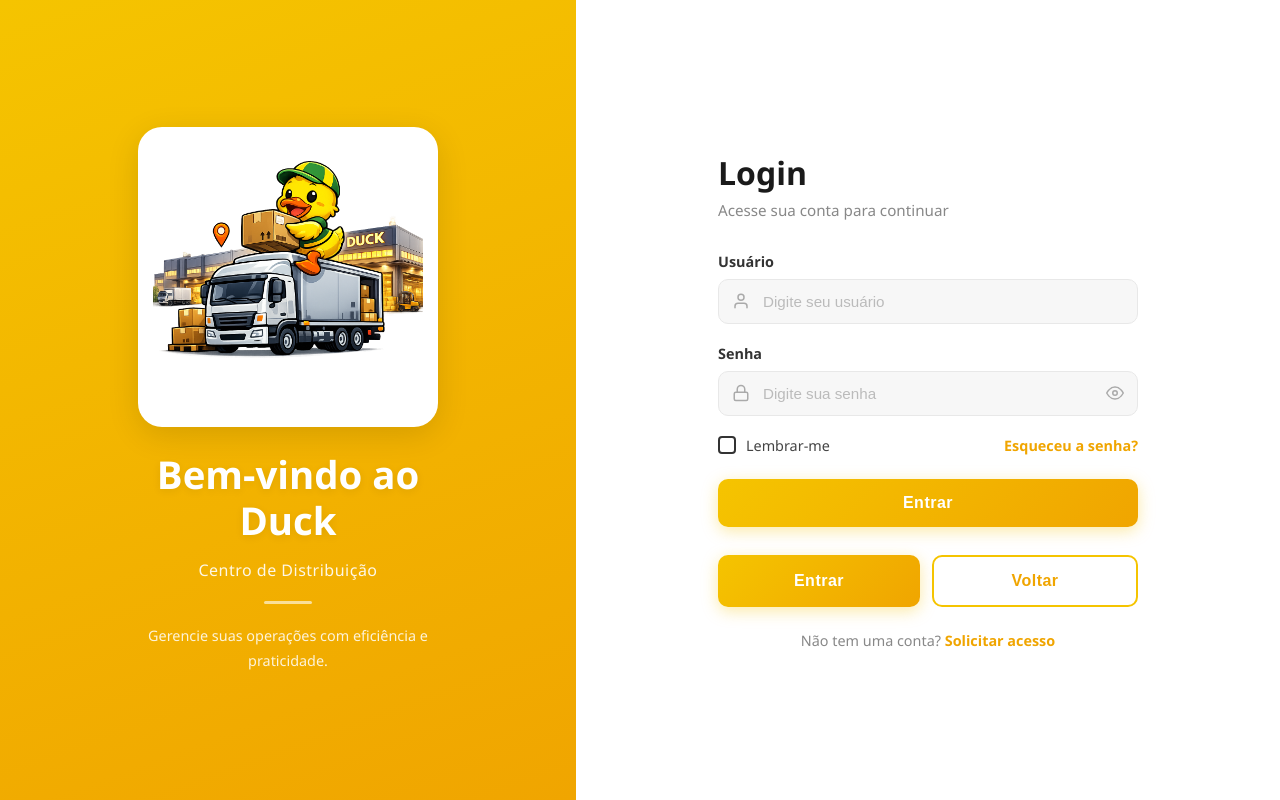
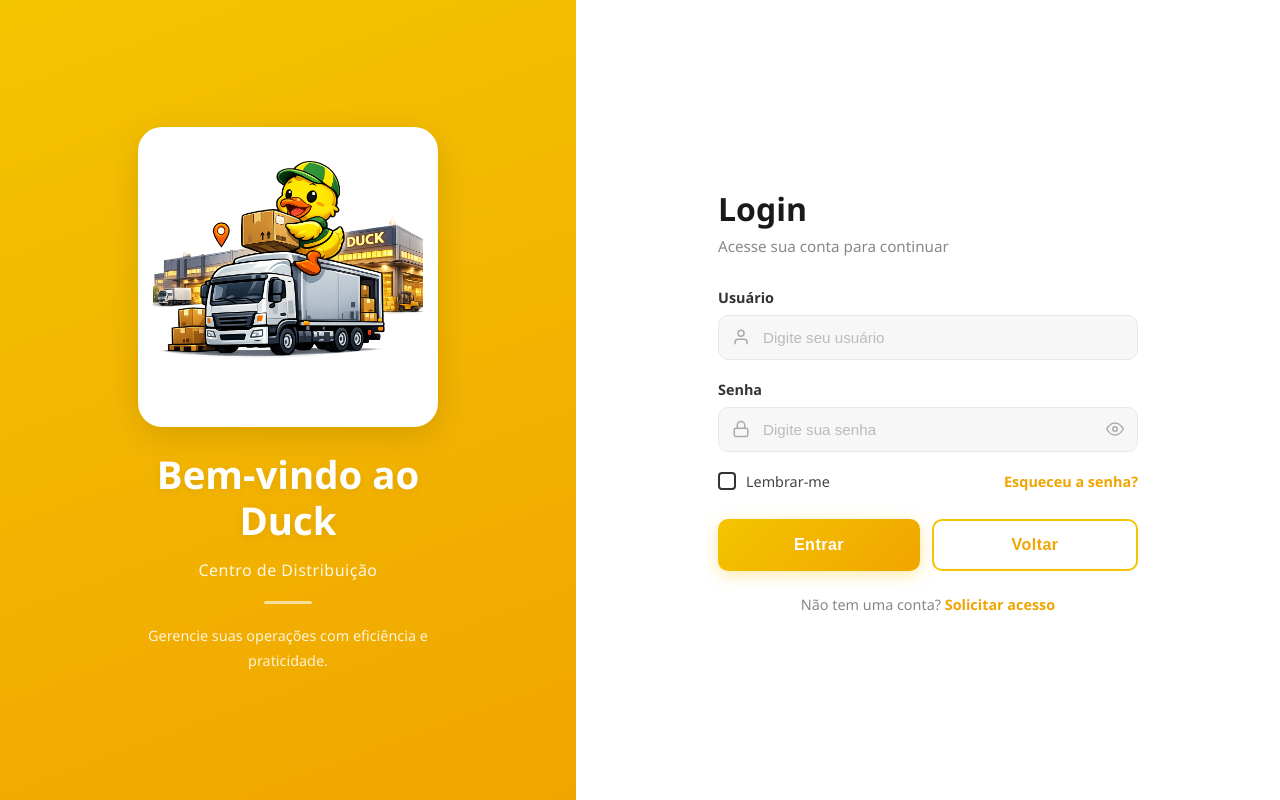
Before and after one commit to C14-INATEL/Reposit-rio---Frontend, a React (Vite) app: page /login in a window 1280 px wide. Built offline with nearby package versions, Linux system fonts and the light colour scheme.

Commit message:
fix(login): corrige duplicação do botão Entrar

```diff
--- a/src/pages/Login.jsx
+++ b/src/pages/Login.jsx
@@ -179,13 +179,12 @@ function Login() {
               <a href="#" className="login-forgot">Esqueceu a senha?</a>
             </div>
 
+            <div className="login-btn-group">
+
             <button type="submit" className="login-btn" disabled={carregando}>
               {carregando ? 'Entrando...' : 'Entrar'}
             </button>
 
-            <div className="login-btn-group">
-
-            <button type="submit" className="login-btn">Entrar</button>
 
             <button type="button" className="login-btn login-btn-secondary" onClick={() => navigate('/')}>
                  Voltar
```
